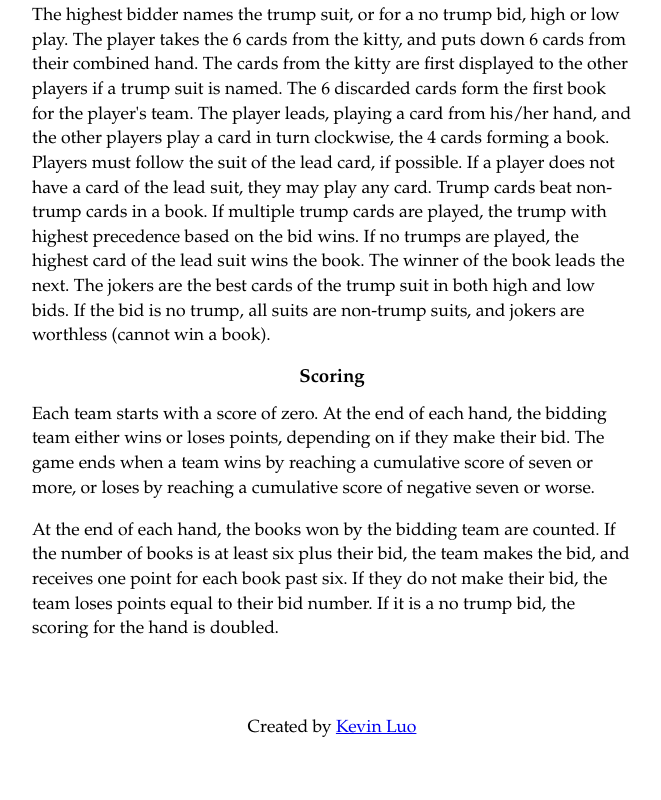
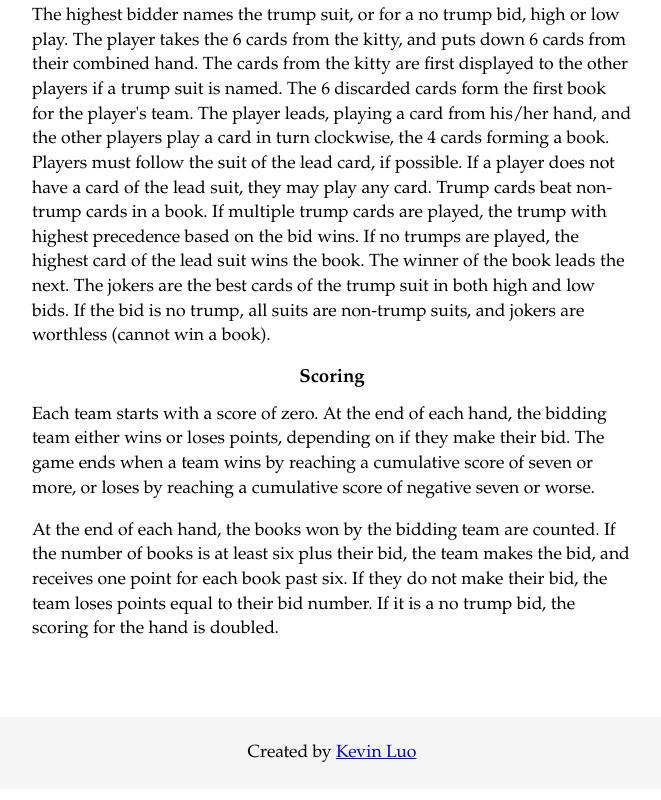
Before and after one commit to kluo/bidwhist, a website: page views/index.html in a window 1280 px wide. Shown: the part 1115-1915 px from the top of the page, without its empty margins (308-969 px from the left). Drawn offline with nearby package versions, Linux system fonts and the light colour scheme; files that its build step writes are made by us from their sources; files whose address does not match are found by name.

Commit message:
Style footer

```diff
--- a/public/css/style.css
+++ b/public/css/style.css
@@ -102,5 +102,7 @@ h1 {
 }
 
 footer {
-  margin-top: 75px;
+  padding: 25px 0;
+  background-color: WhiteSmoke;
+  text-align: center;
 }
--- a/views/index.html
+++ b/views/index.html
@@ -46,10 +46,10 @@
 	  At the end of each hand, the books won by the bidding team are counted. If the number of books is at least six plus their bid, the team makes the bid, and receives one point for each book past six. If they do not make their bid, the team loses points equal to their bid number. If it is a no trump bid, the scoring for the hand is doubled.
 	</p>
       </div>
-      <footer>
-        <p>Created by <a href="http://kluo.github.io/" target="_blank">Kevin Luo</a></p>
-      </footer>
     </div>
+   <footer>
+     <p>Created by <a href="http://kluo.github.io/" target="_blank">Kevin Luo</a></p>
+    </footer>
 
     <script src="http://ajax.googleapis.com/ajax/libs/jquery/1.11.1/jquery.min.js"></script>
     <script src="js/game.js"></script>
```
